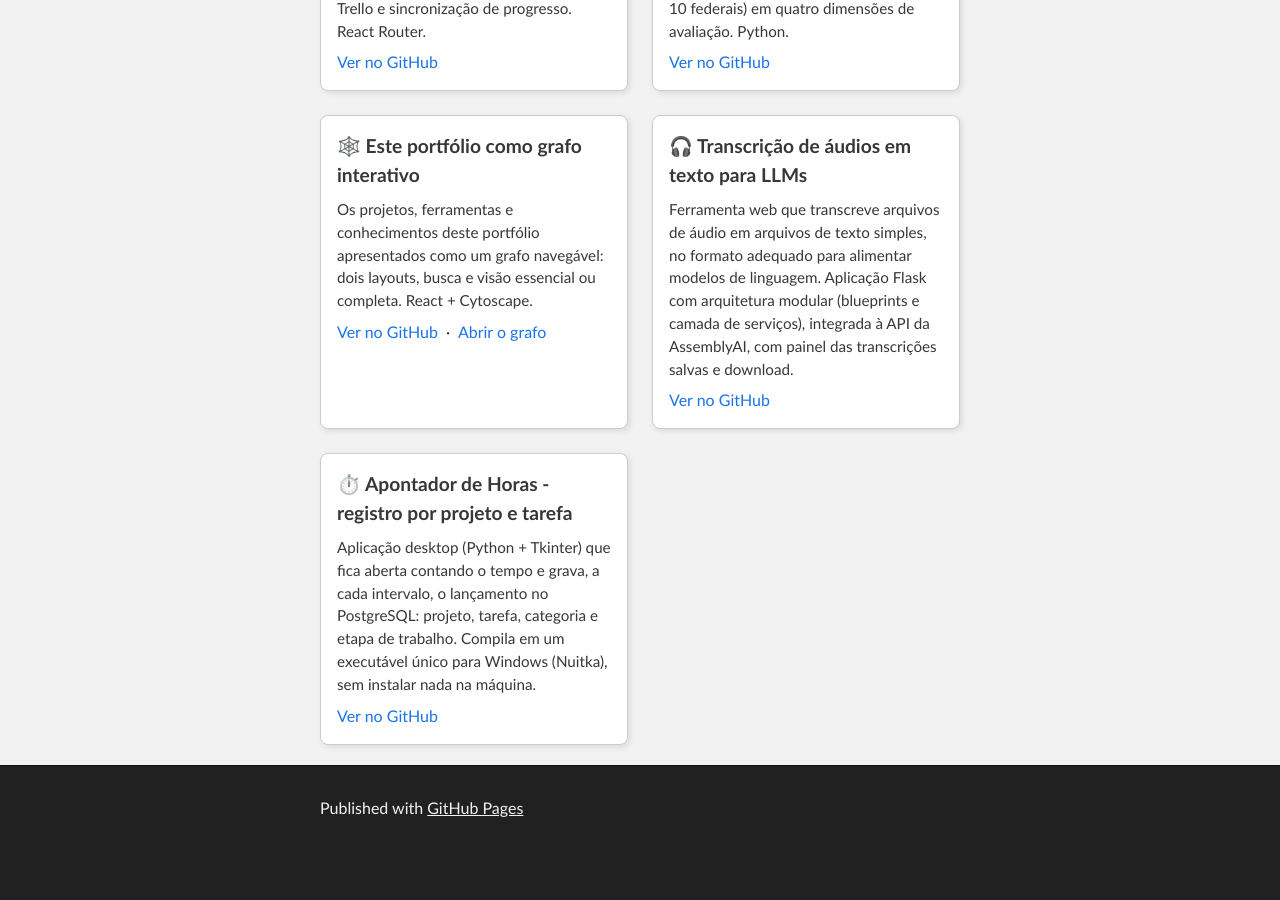
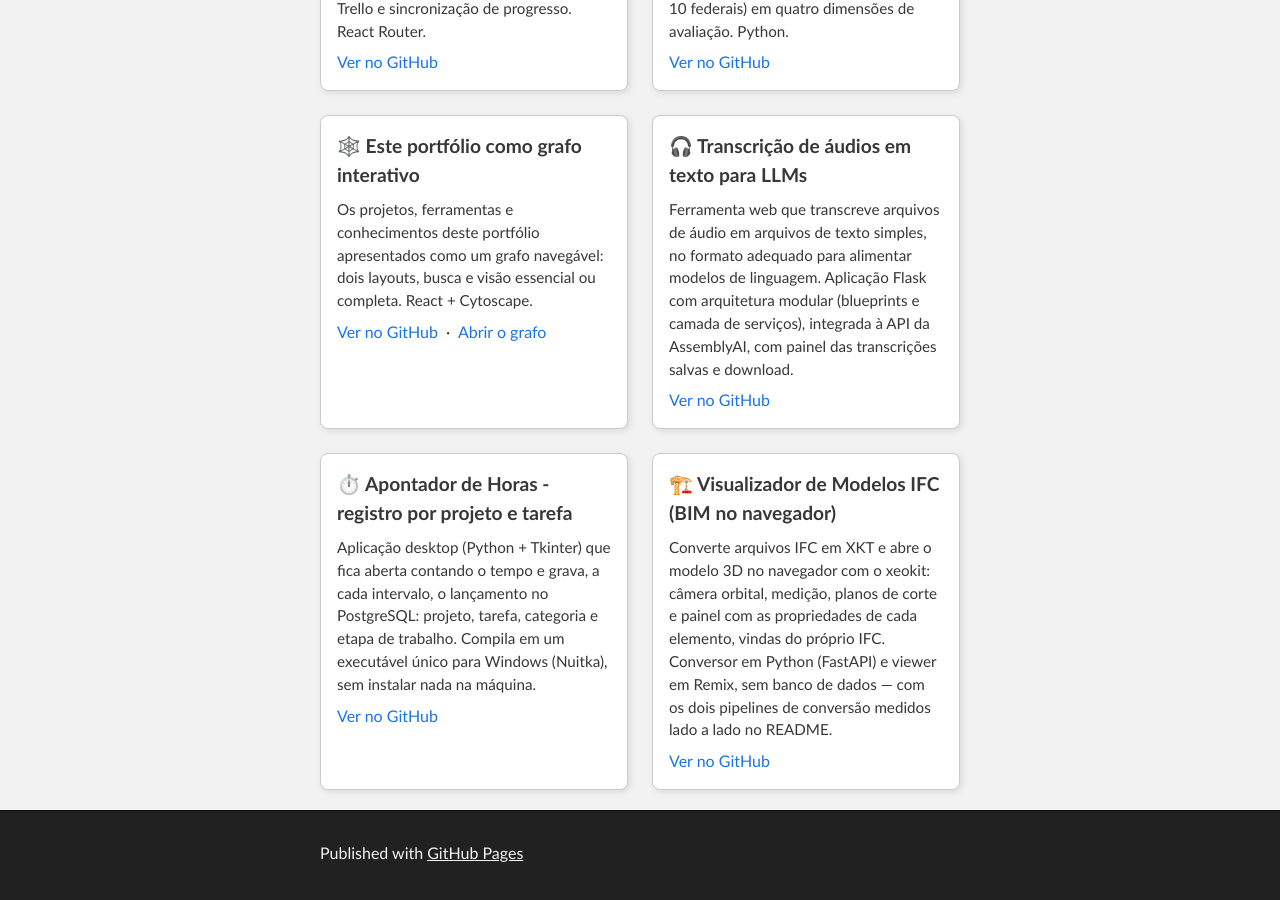
Before and after one commit to bbrunossf/bbrunossf.github.io, a Jekyll site: the page built from index.md, in a window 1280 px wide and 900 px high, scrolled down 2399 px. Built offline with Jekyll 4.4.1, drawn with Linux system fonts in a browser that asks for light colours; before the commit the page ends 3254 px from its top, so only the background shows below that.

Commit message:
Adiciona card do Visualizador de Modelos IFC (BIM no navegador)

```diff
--- a/index.md
+++ b/index.md
@@ -200,4 +200,15 @@ permalink: /
     </div>
     <a class="card-link" href="https://github.com/bbrunossf/apontador-de-horas" target="_blank">Ver no GitHub</a>
   </div>
+
+  <div class="card">
+    <div class="card-title">🏗️ Visualizador de Modelos IFC (BIM no navegador)</div>
+    <div class="card-desc">
+      Converte arquivos IFC em XKT e abre o modelo 3D no navegador com o xeokit: câmera orbital,
+      medição, planos de corte e painel com as propriedades de cada elemento, vindas do próprio
+      IFC. Conversor em Python (FastAPI) e viewer em Remix, sem banco de dados — com os dois
+      pipelines de conversão medidos lado a lado no README.
+    </div>
+    <a class="card-link" href="https://github.com/bbrunossf/visualizador-ifc" target="_blank">Ver no GitHub</a>
+  </div>
 </div>
```
